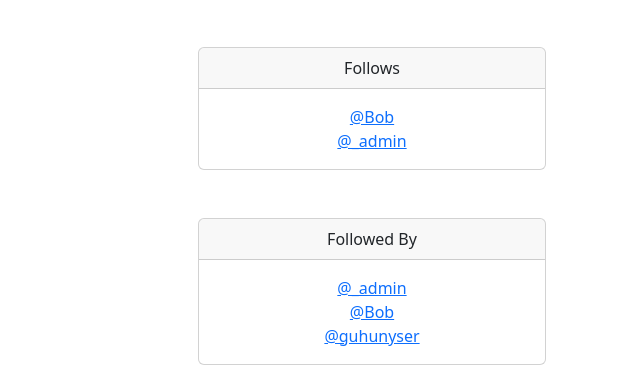
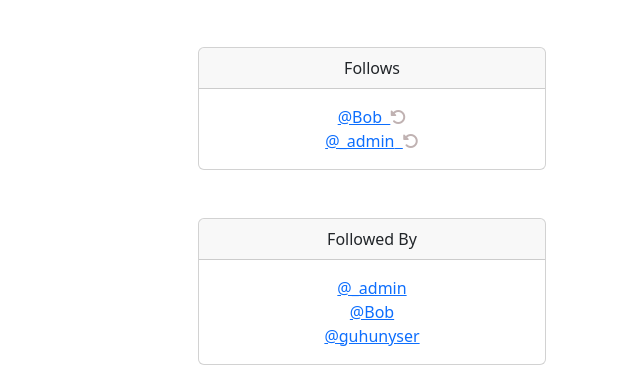
Before and after one commit to Eamateli/Circle, a Django app: page /profile/3 in a window 1280 px wide. Shown: the part 203-572 px from the top of the page, without its empty margins (640-1280 px from the left). Run offline with Django 5.2, Linux system fonts and the light colour scheme; a user stored in the database is signed in; data comes from the database, SQL or seed files in the repository; some libraries are stand-ins or nearby versions.

Commit message:
Adding an unfollow icon

```diff
--- a/social/circle/templates/profile.html
+++ b/social/circle/templates/profile.html
@@ -106,7 +106,7 @@
         <div class="card-body">
           <p class="card-text">
             {% for following in profile.follows.all %}
-              <a href="{% url 'profile' following.user.id %}">@{{ following }}</a><br/>
+              <a href="{% url 'profile' following.user.id %}">@{{ following }}</a><a href="#">&nbsp;&nbsp;<i class="fa-solid fa-rotate-left" style="color:rgb(192, 178, 178)"></i></a><br/>
             {% endfor %}
           </p>
         </div>
```
